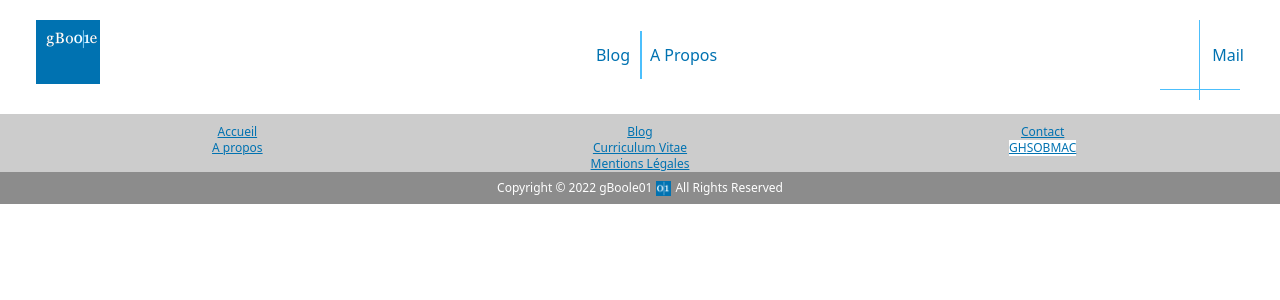
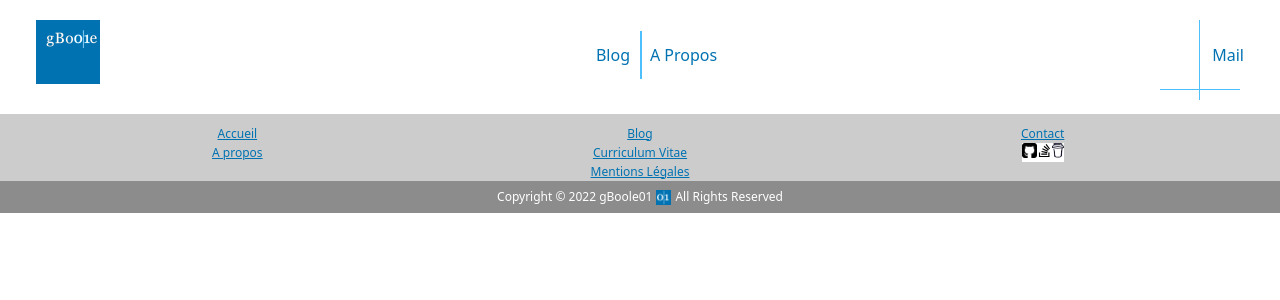
Before and after one commit to gBoole01/g-boole-01, a Next.js app: page / in a window 1280 px wide. Shown: the top 300 px of the page. Built offline with nearby package versions, Linux system fonts and the light colour scheme.

Commit message:
feat: integrate social logos

```diff
--- a/src/components/footer.tsx
+++ b/src/components/footer.tsx
@@ -36,19 +36,43 @@ export default function Footer() {
                             <a
                                 href="https://github.com/gBoole01"
                                 target="_blank"
-                                >GH</a>
+                            >
+                                <Image
+                                    priority
+                                    src="/images/github.png"
+                                    height={15}
+                                    width={15}
+                                    alt="github logo"
+                                />
+                            </a>
                         </li>
                         <li>
                             <a
-                                href="https://github.com/gBoole01"
+                                href="https://stackoverflow.com"
                                 target="_blank"
-                                >SO</a>
+                            >
+                                <Image
+                                    priority
+                                    src="/images/stack-overflow.svg"
+                                    height={15}
+                                    width={15}
+                                    alt="stack overflow logo"
+                                />
+                            </a>
                         </li>
                         <li>
                             <a
-                                href="https://github.com/gBoole01"
+                                href="https://buymeacoffee.com"
                                 target="_blank"
-                                >BMAC</a>
+                            >
+                                <Image
+                                    priority
+                                    src="/images/buy-me-a-coffee.png"
+                                    height={15}
+                                    width={12}
+                                    alt="buy me a coffee logo"
+                                />
+                            </a>
                         </li>
                     </div>
                 </div>
```
